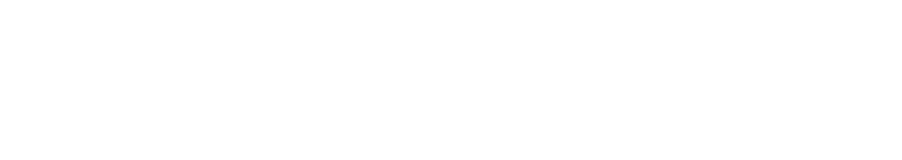
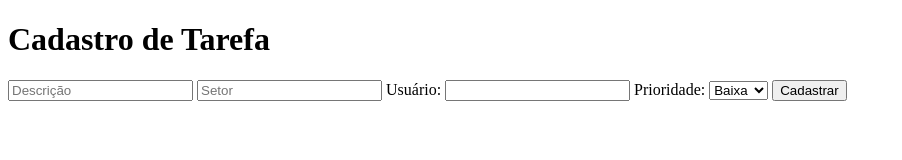
Before and after one commit to joao-riffel/Simulacao-SAEP, a website: page public/cadastroTarefa.html in a window 1280 px wide. Shown: the whole page, without its empty margins (0-902 px from the left). Drawn offline with Linux system fonts and the light colour scheme.

Commit message:
Criada Tela de Cadastro de Tarefa
Criada a tela inicial de cadastro de tarefas, com o formulários e dropdowns

```diff
--- a/public/cadastroTarefa.html
+++ b/public/cadastroTarefa.html
@@ -3,9 +3,26 @@
 <head>
     <meta charset="UTF-8">
     <meta name="viewport" content="width=device-width, initial-scale=1.0">
-    <title>Document</title>
+    <title>Cadastro de Tarefa</title>
 </head>
 <body>
 
+    <h1>Cadastro de Tarefa</h1>
+
+    <input id="descricao" placeholder="Descrição" type="text">
+    <input id="setor" placeholder="Setor" type="text">
+
+    <label for="usuario">Usuário:</label>
+    <input type="text" id="usuario" name="usuario" value="">
+
+    <label for="prioridade">Prioridade:</label>
+    <select id="prioridade" name="prioridade">
+        <option value="baixa">Baixa</option>
+        <option value="media">Média</option>
+        <option value="alta">Alta</option>
+    </select>
+
+    <button onclick="cadastrarTarefa()">Cadastrar</button>
+
 </body>
 </html>
```
Also changed, not shown: package.json (added, +23 -0 lines), public/cadastroUser.html (+1 -1 lines), public/index.html (+1 -0 lines), server.js (added), 1 other file.
